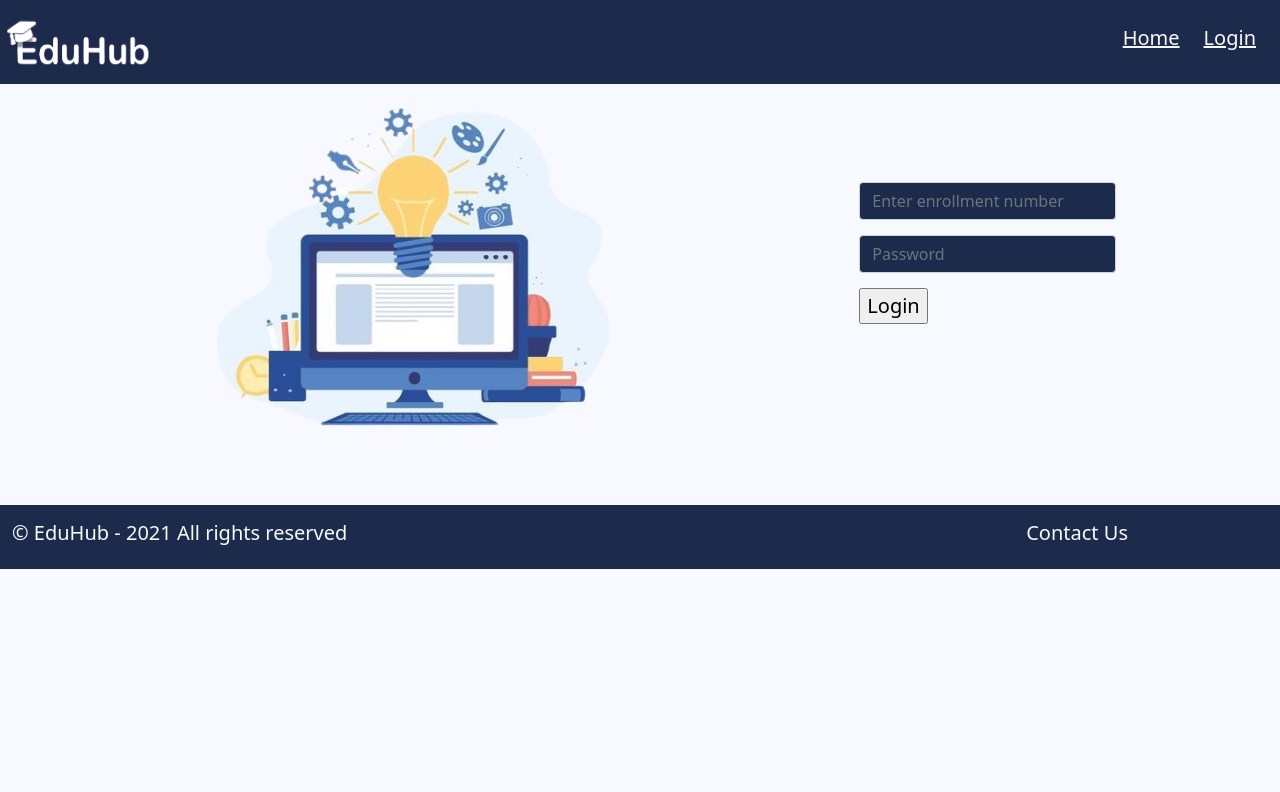
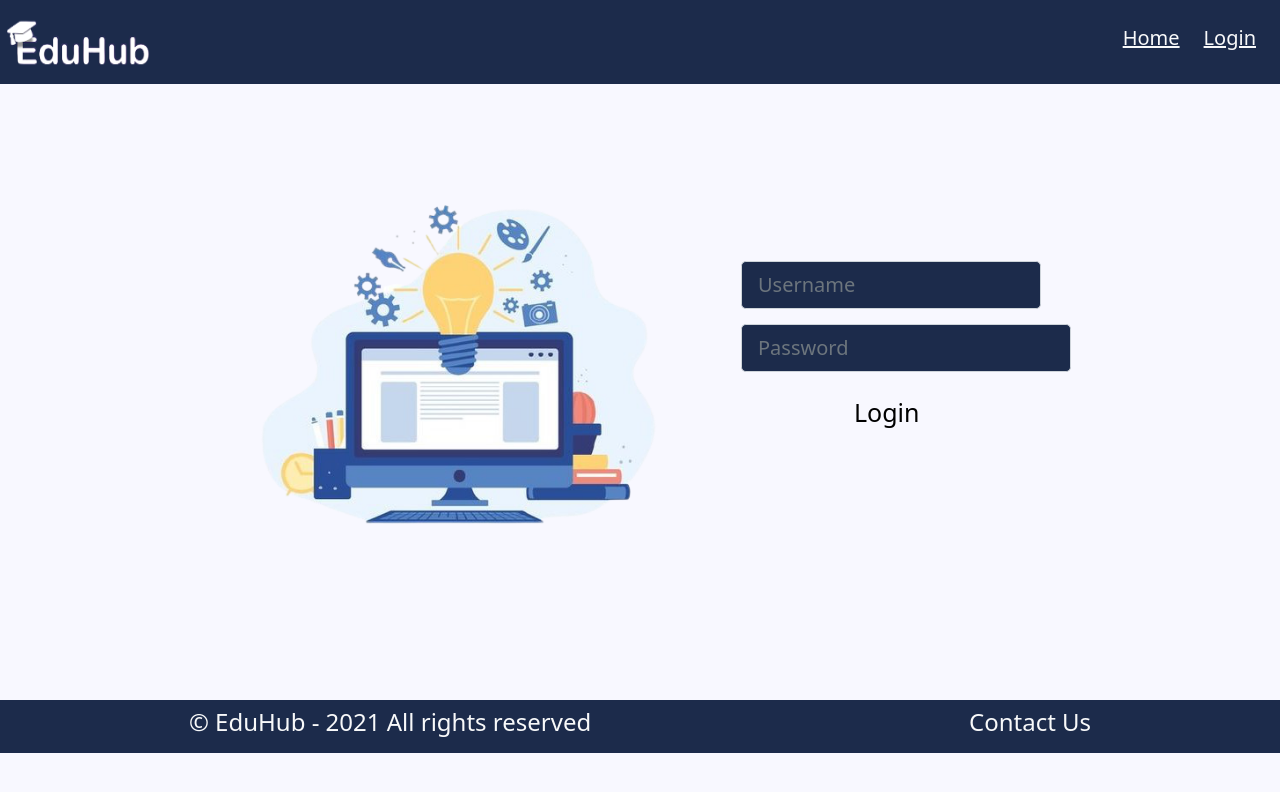
Before and after one commit to ParmarHetul21/EduHub, a React (Create React App) app in the folder frontend/: page /login in a window 1280 px wide. Shown: the top 792 px of the page. Built offline with nearby package versions, Linux system fonts and the light colour scheme.

Commit message:
changes in the login design

```diff
--- a/frontend/package.json
+++ b/frontend/package.json
@@ -11,6 +11,7 @@
     "react-bootstrap": "^2.0.0-rc.0",
     "react-dom": "^17.0.2",
     "react-elastic-carousel": "^0.11.5",
+    "react-hide-on-scroll": "^1.1.4",
     "react-router-dom": "^5.3.0",
     "react-scripts": "4.0.3",
     "styled-components": "^5.3.1",
--- a/frontend/src/App.css
+++ b/frontend/src/App.css
@@ -69,27 +69,32 @@ body {
     height: 11em;
   }
 }
+
 .f-align {
   justify-content: center;
 }
+
 .App {
   font-family: sans-serif;
   display: flex;
   align-items: center;
   justify-content: center;
 }
-.footer {
+
+#sticky-footer {
   background-color: #1c2b4b;
 }
+
 .header {
   background-color: #1c2b4b;
 }
+
 .container-login {
   display: flex;
+  height: 700px;
   align-items: center;
-  justify-content: space-evenly
+  justify-content: center;
 }
-
 
 .image {
   flex-basis: 40%
@@ -98,5 +103,4 @@ body {
 .text {
   font-size: 20px;
   padding-left: 20px;
-
 }
--- a/frontend/src/components/Body.js
+++ b/frontend/src/components/Body.js
@@ -30,7 +30,9 @@ class Body extends Component {
 										alt="Card image cap"
 									/>
 									<div className="card-body">
-                    <h5 className="card-title">Semester - 1</h5>
+										<h5 className="card-title">
+											Semester - 1
+										</h5>
 									</div>
 								</div>
 							</div>
@@ -42,7 +44,9 @@ class Body extends Component {
 										alt="Card image cap"
 									/>
 									<div className="card-body">
-                    <h5 className="card-title">Semester - 2</h5>
+										<h5 className="card-title">
+											Semester - 2
+										</h5>
 									</div>
 								</div>
 							</div>
@@ -54,7 +58,9 @@ class Body extends Component {
 										alt="Card image cap"
 									/>
 									<div className="card-body">
-                    <h5 className="card-title">Semester - 3</h5>
+										<h5 className="card-title">
+											Semester - 3
+										</h5>
 									</div>
 								</div>
 							</div>
@@ -66,7 +72,9 @@ class Body extends Component {
 										alt="Card image cap"
 									/>
 									<div className="card-body">
-                    <h5 className="card-title">Semester - 4</h5>
+										<h5 className="card-title">
+											Semester - 4
+										</h5>
 									</div>
 								</div>
 							</div>
@@ -88,49 +96,98 @@ class Body extends Component {
 					<Carousel breakPoints={breakPoints}>
 						<div>
 							<img src={female} height="150px" width="150px" />
-              <h3 style={{ textAlign: "center", marginTop: "20px" }}>
+							<h3
+								style={{
+									textAlign: "center",
+									marginTop: "20px",
+									marginBottom: "50px",
+								}}
+							>
 								Mrs.Natasha
 							</h3>
 						</div>
 						<div>
 							<img src={male} height="150px" width="150px" />
-              <h3 style={{ textAlign: "center", marginTop: "20px" }}>
+							<h3
+								style={{
+									textAlign: "center",
+									marginTop: "20px",
+									marginBottom: "50px",
+									marginBottom: "50px",
+								}}
+							>
 								Mr.David
 							</h3>
 						</div>
 						<div>
 							<img src={female} height="150px" width="150px" />
-              <h3 style={{ textAlign: "center", marginTop: "20px" }}>
+							<h3
+								style={{
+									textAlign: "center",
+									marginTop: "20px",
+									marginBottom: "50px",
+								}}
+							>
 								Mrs.Maria
 							</h3>
 						</div>
 						<div>
 							<img src={male} height="150px" width="150px" />
-              <h3 style={{ textAlign: "center", marginTop: "20px" }}>
+							<h3
+								style={{
+									textAlign: "center",
+									marginTop: "20px",
+									marginBottom: "50px",
+								}}
+							>
 								Mr.Steve
 							</h3>
 						</div>
 						<div>
 							<img src={female} height="150px" width="150px" />
-              <h3 style={{ textAlign: "center", marginTop: "20px" }}>
+							<h3
+								style={{
+									textAlign: "center",
+									marginTop: "20px",
+									marginBottom: "50px",
+								}}
+							>
 								Mrs.Peggy
 							</h3>
 						</div>
 						<div>
 							<img src={male} height="150px" width="150px" />
-              <h3 style={{ textAlign: "center", marginTop: "20px" }}>
+							<h3
+								style={{
+									textAlign: "center",
+									marginTop: "20px",
+									marginBottom: "50px",
+								}}
+							>
 								Mr.Tony
 							</h3>
 						</div>
 						<div>
 							<img src={female} height="150px" width="150px" />
-              <h3 style={{ textAlign: "center", marginTop: "20px" }}>
+							<h3
+								style={{
+									textAlign: "center",
+									marginTop: "20px",
+									marginBottom: "50px",
+								}}
+							>
 								Mrs.Wanda
 							</h3>
 						</div>
 						<div>
 							<img src={male} height="150px" width="150px" />
-              <h3 style={{ textAlign: "center", marginTop: "20px" }}>
+							<h3
+								style={{
+									textAlign: "center",
+									marginTop: "20px",
+									marginBottom: "50px",
+								}}
+							>
 								Mr.Clint
 							</h3>
 						</div>
--- a/frontend/src/components/Footer.js
+++ b/frontend/src/components/Footer.js
@@ -1,17 +1,25 @@
 import { Component } from "react";
-import { Navbar, Nav, Container } from "react-bootstrap";
 import "../App.css";
 class Footer extends Component {
 	render() {
 		return (
-      <footer className="footer mt-auto py-3">
-        <div className="container d-inline-flex justify-content-between">
-          <span className="text-light h5">
-            {" "}
-            © EduHub - 2021 All rights reserved
+			// <footer className="footer mt-auto py-3 fixed-bottom">
+			// 	<div className="container d-inline-flex justify-content-between content-wrapperfootr">
+			// 		<span className="text-light h5">
+			// 			{" "}
+			// 			&copy; EduHub - 2021 All rights reserved
+			// 		</span>
+			// 		<span className="text-light h5"> Contact Us</span>
+			// 	</div>
+			// </footer>
+			<footer
+				id="sticky-footer"
+				className="flex-shrink-20 py-2 text-white-200 d-flex justify-content-around"
+			>
+				<span className="text-light h4">
+					&copy; EduHub - 2021 All rights reserved
 				</span>
-          <span className="text-light h5"> Contact Us</span>
-        </div>
+				<span className="text-light h4"> Contact Us</span>
 			</footer>
 		);
 	}
--- a/frontend/src/components/Login.js
+++ b/frontend/src/components/Login.js
@@ -1,24 +1,56 @@
 import { Component } from "react";
 import "../App.css";
 import EduHub from "../components/icons/ve-removebg-preview.png";
-import {
-   Form,Button
-  } from "react-bootstrap";
+import { Form, Button } from "react-bootstrap";
 class Login extends Component {
-    render(){
-        return(
+	render() {
+		return (
 			<div class="container-login">
 				<div class="image">
-                    <img src={EduHub} width="500" height="auto" alt="Login" style={{marginTop:'6px',padding:"30px"}}/>
+					<img
+						src={EduHub}
+						width="500"
+						height="auto"
+						alt="Login"
+						style={{ marginTop: "6px", padding: "30px" }}
+					/>
 				</div>
 				<div class="text">
 					<Form>
+						<Form.Control
+							size="lg"
+							type="text"
+							placeholder="Username"
+							style={{
+								background: "#1c2b4b",
+								marginBottom: "15px",
+								color: "white",
+								width: "300px",
+							}}
+						/>
 
-                        <Form.Control type="text" placeholder="Enter enrollment number" style={{background:'#1c2b4b',marginBottom:'15px',color:'white'}}/>
+						<Form.Control
+							size="lg"
+							type="password"
+							placeholder="Password"
+							style={{
+								background: "#1c2b4b",
+								marginBottom: "15px",
+								color: "white",
+							}}
+						/>
 
-                        <Form.Control type="password" placeholder="Password" style={{background:'#1c2b4b',marginBottom:'15px',color:'white'}}/>
-
-                        <input type="submit" value="Login" />
+						<input
+							className="btn btn-link"
+							type="submit"
+							value="Login"
+							style={{
+								marginLeft: "100px",
+								textDecoration: "None",
+								color: "black",
+								fontSize: "25px",
+							}}
+						/>
 					</Form>
 				</div>
 			</div>
```
Also changed, not shown: frontend/src/components/Header.js (+1 -7 lines), 2 other files (tests, documents, lock files or other folders). Lines whose indentation alone changed are shown as unchanged.
